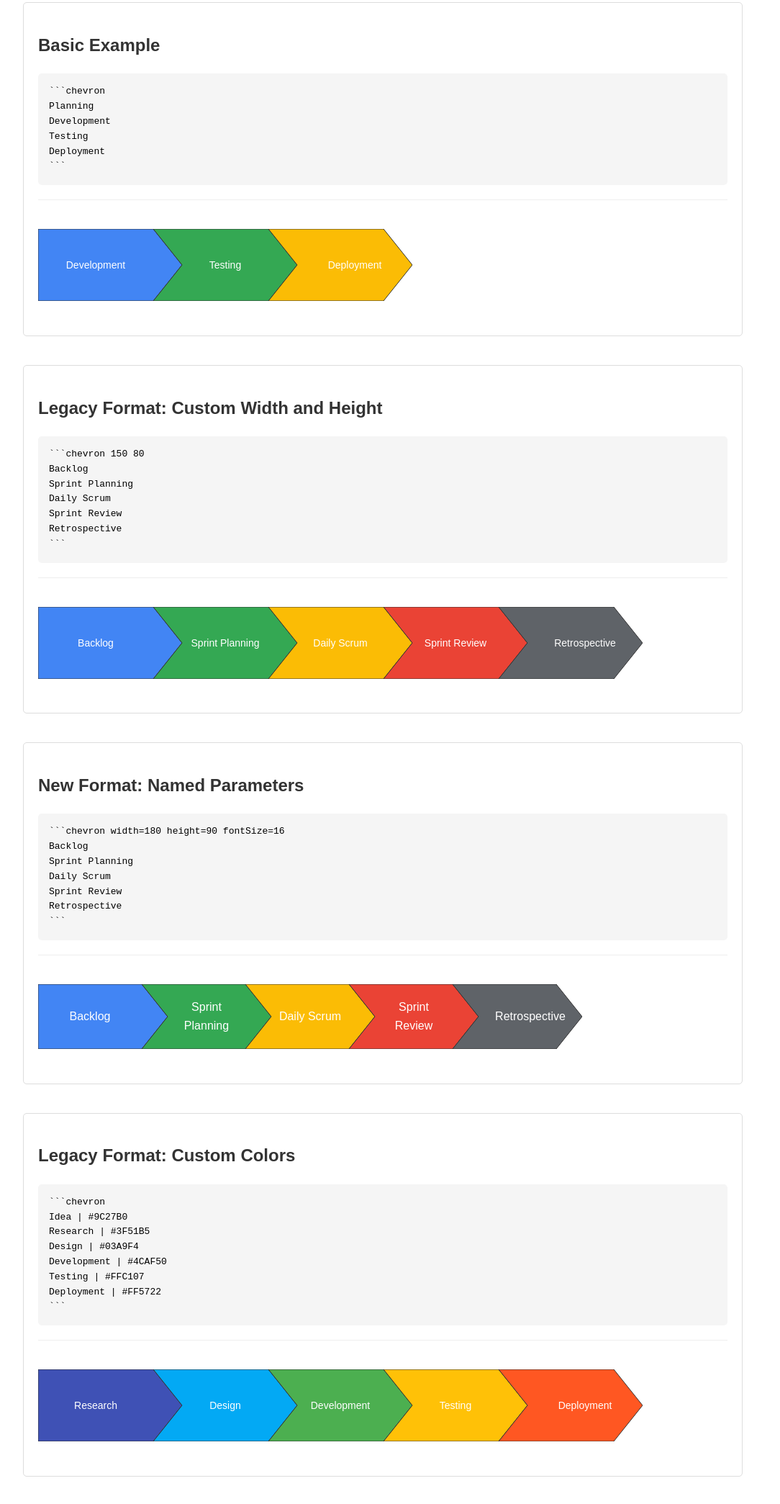
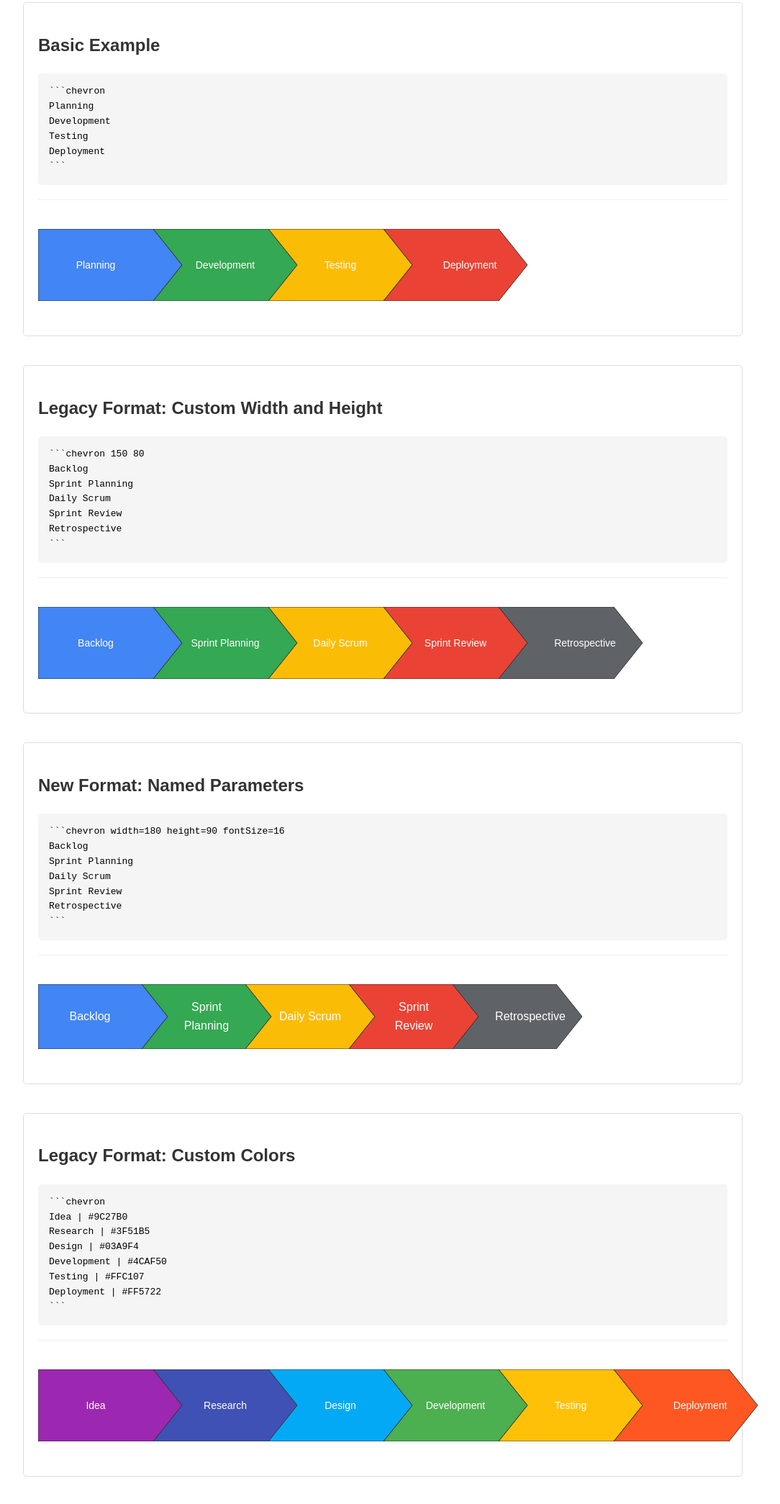
Before and after one commit to sanand0/marked-smartart, a plain HTML site: page index.html in a window 1280 px wide. Shown: the part 270-2359 px from the top of the page at 72% size, without its empty margins (108-1192 px from the left). Drawn offline with nearby package versions, Linux system fonts and the light colour scheme.

Commit message:
fixed the smart art generation using basic markdown command

````diff
--- a/chevron-marked-plugin.js
+++ b/chevron-marked-plugin.js
@@ -162,18 +162,23 @@
         return src.match(/^```chevron/)?.index;
       },
       tokenizer(src, tokens) {
-        const match = src.match(/^```chevron(?:\s+(.*?))?\n([\s\S]+?)\n```/);
-        if (match) {
-          const token = {
-            type: 'chevron',
-            raw: match[0],
-            options: match[1] || '',
-            text: match[2],
-            tokens: []
-          };
-          return token;
-        }
-        return undefined;
+        const startIndex = src.indexOf('```chevron');
+        if (startIndex === -1) return undefined;
+
+        const firstNewlineIndex = src.indexOf('\n', startIndex);
+        const endIndex = src.indexOf('\n```', firstNewlineIndex);
+        if (firstNewlineIndex === -1 || endIndex === -1) return undefined;
+
+        const options = src.substring(startIndex + 10, firstNewlineIndex).trim();
+        const content = src.substring(firstNewlineIndex + 1, endIndex);
+
+        return {
+          type: 'chevron',
+          raw: src.substring(startIndex, endIndex + 4),
+          options: options,
+          text: content,
+          tokens: []
+        };
       },
       renderer(token) {
         // Parse global options
--- a/index.html
+++ b/index.html
@@ -202,7 +202,7 @@ Support | #EA4335 | <div><span style='font-size:1.2em;'>🛠️</span><br>Suppor
     <div class="example">
       <h3>Basic Venn Diagram</h3>
       <div class="example-source">
-        <pre><code>```venn width=600 height=400
+        <pre><code>```venn
 A∩B
 B∩C
 A∩C
@@ -230,7 +230,7 @@ Core Team | #EA4335
       <div class="example-source">
         <pre><code>```venn width=600 height=400
 Design | #4285F4 | <div><span style='font-size:1.2em;'>🎨</span><br>Design</div>
-Development | #34A853 | <div><span style='font-size:1.6em;'>💻</span><br>Development</div>
+Development | #34A853 | <div><span style='font-size:1.2em;'>💻</span><br>Development</div>
 Testing | #FBBC05 | <div><span style='font-size:1.2em;'>🔍</span><br>Testing</div>
 DevOps | #EA4335 | <div><span style='font-size:1.2em;'>⚙️</span><br>DevOps</div>
 ```</code></pre>
@@ -336,7 +336,7 @@ Support | #EA4335 | <div><span style='font-size:1.2em;'>🛠️</span><br>Suppor
 \`\`\``);
 
       // Add venn examples
-      document.getElementById('venn1').innerHTML = marked.parse(`\`\`\`venn width=600 height=400
+      document.getElementById('venn1').innerHTML = marked.parse(`\`\`\`venn
 A∩B
 B∩C
 A∩C
--- a/pyramid-marked-plugin.js
+++ b/pyramid-marked-plugin.js
@@ -111,16 +111,23 @@
       level: 'block',
       start(src) { return src.match(/^```pyramid/)?.index; },
       tokenizer(src, tokens) {
-        const match = src.match(/^```pyramid(?:\s+(.*?))?\n([\s\S]+?)\n```/);
-        if (match) {
-          return {
-            type: 'pyramid',
-            raw: match[0],
-            options: match[1] || '',
-            text: match[2],
-            tokens: []
-          };
-        }
+        const startIndex = src.indexOf('```pyramid');
+        if (startIndex === -1) return undefined;
+
+        const firstNewlineIndex = src.indexOf('\n', startIndex);
+        const endIndex = src.indexOf('\n```', firstNewlineIndex);
+        if (firstNewlineIndex === -1 || endIndex === -1) return undefined;
+
+        const options = src.substring(startIndex + 10, firstNewlineIndex).trim();
+        const content = src.substring(firstNewlineIndex + 1, endIndex);
+
+        return {
+          type: 'pyramid',
+          raw: src.substring(startIndex, endIndex + 4),
+          options: options,
+          text: content,
+          tokens: []
+        };
       },
       renderer(token) {
         const globalOptions = parseOptions(token.options);
--- a/venn-marked-plugin.js
+++ b/venn-marked-plugin.js
@@ -71,9 +71,12 @@
   function parseOptions(optionsStr) {
     if (!optionsStr) return {};
 
-    if (/^\d+\s+\d+$/.test(optionsStr)) {
-      const [width, height] = optionsStr.split(/\s+/).map(Number);
-      return { width, height };
+    if (/^\d+(\s+\d+){1,2}$/.test(optionsStr)) {
+      const values = optionsStr.split(/\s+/).map(Number);
+      const result = { width: values[0] };
+      if (values.length > 1) result.height = values[1];
+      if (values.length > 2) result.fontSize = values[2];
+      return result;
     }
 
     const options = {};
@@ -86,7 +89,6 @@
                     value === 'true' ? true :
                     value === 'false' ? false : value;
     });
-
     return options;
   }
 
@@ -96,14 +98,23 @@
       level: 'block',
       start(src) { return src.match(/^```venn/)?.index; },
       tokenizer(src) {
-        const match = src.match(/^```venn(?:\s+(.*?))?\n([\s\S]+?)\n```/);
-        return match ? {
+        const startIndex = src.indexOf('```venn');
+        if (startIndex === -1) return undefined;
+
+        const firstNewlineIndex = src.indexOf('\n', startIndex);
+        const endIndex = src.indexOf('\n```', firstNewlineIndex);
+        if (firstNewlineIndex === -1 || endIndex === -1) return undefined;
+
+        const options = src.substring(startIndex + 7, firstNewlineIndex).trim();
+        const content = src.substring(firstNewlineIndex + 1, endIndex);
+
+        return {
           type: 'venn',
-          raw: match[0],
-          options: match[1] || '',
-          text: match[2],
+          raw: src.substring(startIndex, endIndex + 4),
+          options: options,
+          text: content,
           tokens: []
-        } : undefined;
+        };
       },
       renderer(token) {
         const globalOptions = parseOptions(token.options);
@@ -111,8 +122,11 @@
         const contentArray = [];
         const optionsArray = [];
 
-        // Process each line - simplified approach similar to pyramid-marked-plugin.js
-        lines.forEach(line => {
+        // Process each line up to a maximum of 4
+        for (let i = 0; i < Math.min(lines.length, 4); i++) {
+          const line = lines[i];
+          if (!line.trim()) continue; // Skip empty lines
+
           const parts = line.split('|').map(part => part.trim());
           let content = parts[0];
           let regionOptions = {};
@@ -133,9 +147,9 @@
             content = parts[2];
           }
 
-          contentArray.push(content);
-          optionsArray.push(regionOptions);
-        });
+          contentArray[i] = content;
+          optionsArray[i] = regionOptions;
+        }
 
         return createVennSVG(contentArray, optionsArray, globalOptions);
       }
````
